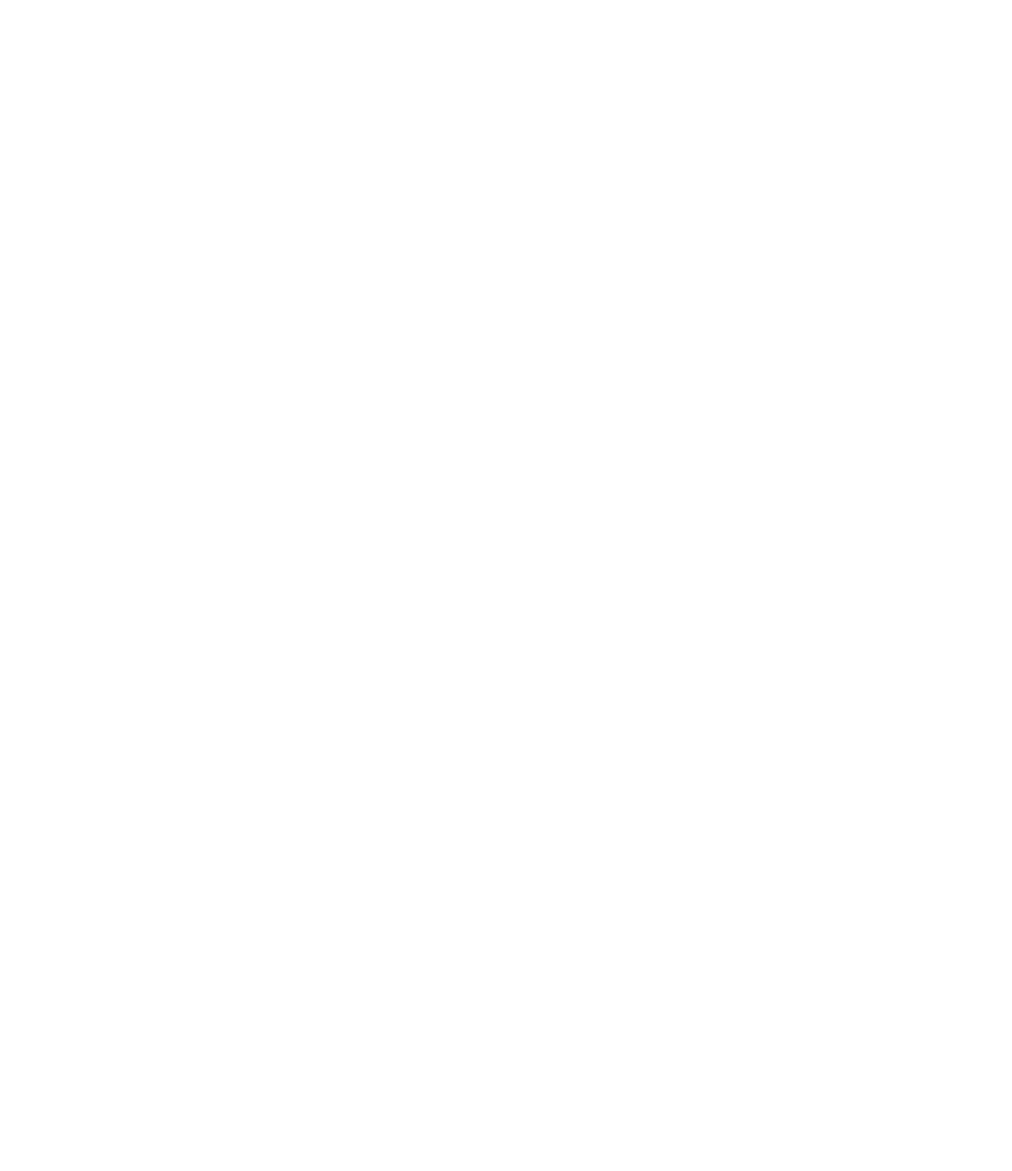
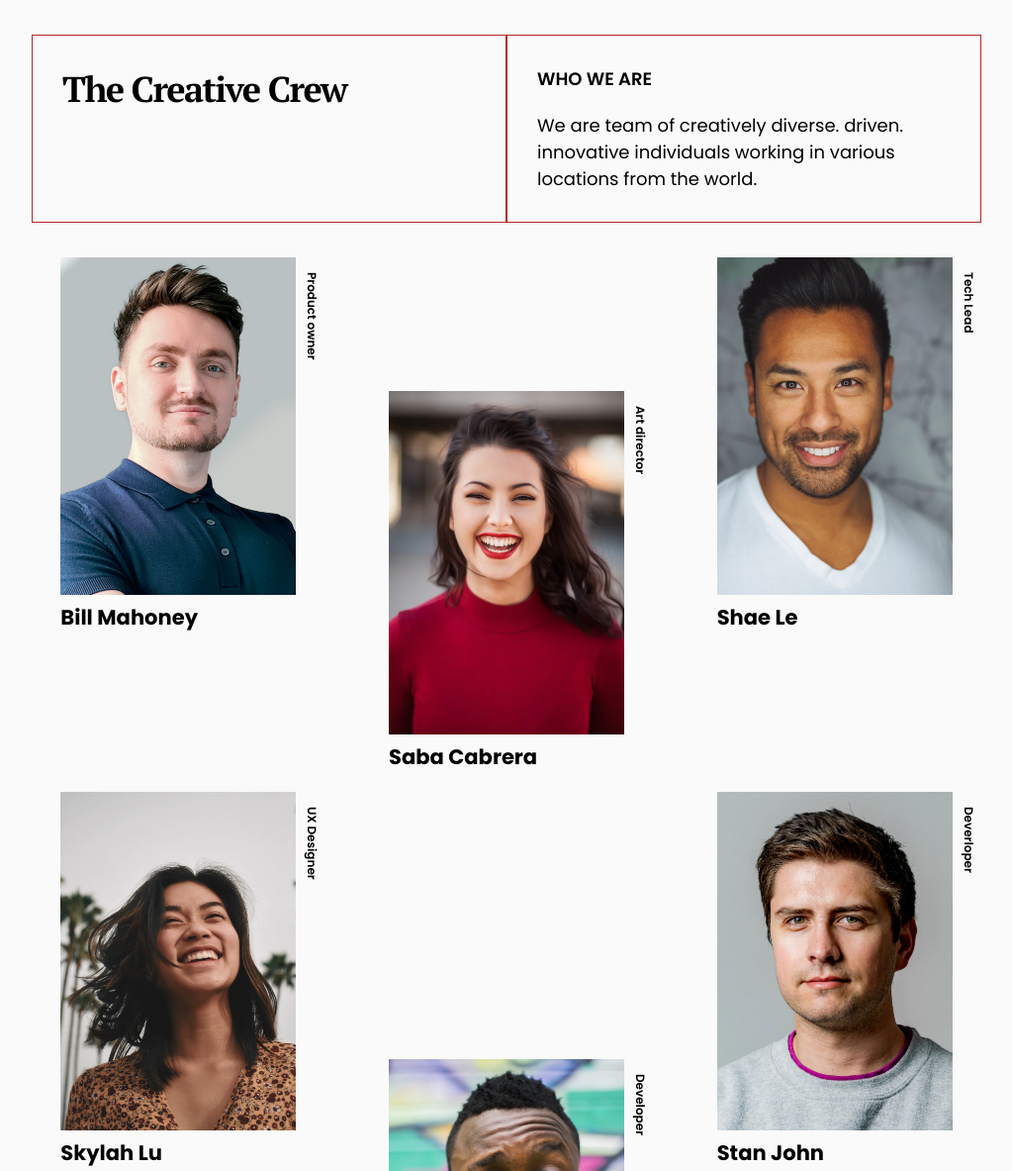
Before and after one commit to jihadahmed2004/my-team-page-master, a plain HTML site: page index.html in a window 1280 px wide. Shown: the top 1183 px of the page at 99% size, without its empty margins (128-1151 px from the left). Before the commit the page ends 800 px from the top, so only its background shows below. Drawn offline with Linux system fonts and the light colour scheme.

Commit message:
team page updated

```diff
--- /dev/null
+++ b/css/style.css
@@ -0,0 +1,128 @@
+*{
+    text-decoration: none;
+    margin: 0;
+    padding: 0;
+}
+body{
+    font-family: 'Poppins', sans-serif;
+    font-size: 18px;
+    background: #FAFAFA;
+}
+.container{
+    width: 960px;
+    margin: 0 auto;
+}
+/* header css stat */
+.header-container{
+    display: grid;
+    grid-template-columns: repeat(2, 1fr);
+    flex-direction: row;
+    margin-top: 35px;
+    margin-bottom: 35px;
+}
+.header-box{
+    padding: 30px;
+    border: 1px solid #b72525;
+}
+.header-box h1{
+    color: #000;
+    font-family: PT Serif;
+    font-size: 36px;
+    font-weight: 700;
+    letter-spacing: -1.62px;
+}
+.header-box h2{
+    color: #000;
+    font-family: Poppins;
+    font-size: 18px;
+    font-weight: 600;
+    text-transform: uppercase;
+    padding-bottom: 20px;
+}
+.header-box p{
+    color: #000;
+    font-size: 18px;
+    font-weight: 400;
+}
+.image-container{
+    display: grid;
+    grid-template-columns: repeat(3, 1fr);
+    grid-template-rows: repeat(8, 100px);
+    column-gap: 35px;
+    row-gap: 35px;
+}
+.image-container > div {
+    justify-self: center;
+    display: block;
+    position: relative;
+}
+/* .image-container .img-box{
+    display: flex;
+    flex-direction: column;
+
+} */
+.img-box1 {
+    grid-column: 1;
+    grid-row: 1 / 1;
+}
+.img-box2 {
+    grid-column: 2;
+    grid-row: 2/3;
+}
+.img-box3{
+    grid-column: 3;
+}
+.img-box4{
+    grid-column: 1;
+    grid-row: 5/6;
+}
+.img-box5{
+    grid-column: 2;
+    grid-row: 7/8;
+}
+.img-box6{
+    grid-column: 3;
+    grid-row: 5/6;
+}
+.image-container img{
+    width: 238px;
+    height: auto;
+}
+.image-container p {
+    color: #000;
+    font-size: 12px;
+    font-weight: 600;
+    padding-top: 15px;
+    writing-mode: vertical-rl;
+    margin: 0;
+    position: absolute;
+    top: 0;
+    right: -25px;
+    height: 30vh;
+}
+.footer-area {
+    margin: 20px 0px;
+    position: relative;
+    display: flex;
+    justify-content: center;
+    background: #f0f0f0;
+    padding: 30px 0px;
+}
+.footer-area p{
+    color: #A9A9A9;
+    text-align: center;
+    font-family: Montserrat;
+    font-size: 14px;
+    font-style: normal;
+    font-weight: 500;
+    line-height: normal;
+}
+.footer-area p span{
+    color: #A9A9A9;
+    font-family: Montserrat;
+    font-size: 14px;
+    font-style: normal;
+    font-weight: 700;
+    line-height: normal;
+    text-decoration-line: underline;
+}
--- a/index.html
+++ b/index.html
@@ -4,8 +4,69 @@
     <meta charset="UTF-8">
     <meta name="viewport" content="width=device-width, initial-scale=1.0">
     <title>My First Team Page</title>
+    <link rel="stylesheet" href="devchallenges.png">
+    <link rel="shortcut icon" type="image/x-icon" href="https://devchallenges.io/"/>
+    <link rel="preconnect" href="https://fonts.googleapis.com">
+    <link rel="preconnect" href="https://fonts.gstatic.com" crossorigin>
+    <link href="https://fonts.googleapis.com/css2?family=PT+Serif:wght@400;700&family=Poppins:wght@400;600;700&display=swap" rel="stylesheet">
+    <link rel="stylesheet" href="css/style.css">
 </head>
 <body>
-
+    <!-- this is header -->
+    <header>
+        <div class="container header-container">
+            <div class="header-box">
+                <h1>The Creative Crew</h1>
+            </div>
+            <div class="header-box">
+                <h2>Who we are</h2>
+                <p>We are team of creatively diverse. driven. innovative individuals working in various locations from the world.</p>
+            </div>
+        </div>
+    </header>
+    <main>
+        <article>
+            <section>
+                <div class="container image-container">
+                    <div class="img-box1">
+                        <img src="images/photo1.png" alt="">
+                        <h3>Bill Mahoney</h3>
+                        <p>Product owner</p>
+                    </div>
+                    <div class="img-box2">
+                        <img src="images/photo2.png" alt="">
+                        <h3>Saba Cabrera</h3>
+                        <p>Art director</p>
+                    </div>
+                    <div class="img-box3">
+                        <img src="images/photo3.png" alt="">
+                        <h3>Shae Le</h3>
+                        <p>Tech Lead</p>
+                    </div>
+                    <div class="img-box4">
+                        <img src="images/photo4.png" alt="">
+                        <h3>Skylah Lu</h3>
+                        <p>UX Designer</p>
+                    </div>
+                    <div class="img-box5">
+                        <img src="images/photo5.png" alt="">
+                        <h3>Griff Richards</h3>
+                        <p>Developer</p>
+                    </div>
+                    <div class="img-box6">
+                        <img src="images/photo6.png" alt="">
+                        <h3>Stan John</h3>
+                        <p>Deverloper</p>
+                    </div>
+                </div>
+            </section>
+        </article>
+    </main>
+    <!-- footer start -->
+    <footer class="footer-area">
+        <section>
+            <p>created by <span>Jihad Ahmed</span> - devChallenges.io</p>
+        </section>
+    </footer>
 </body>
 </html>
```
Also changed, not shown: images/photo1.png (added), images/photo2.png (added), images/photo3.png (added), images/photo4.png (added), images/photo5.png (added), images/photo6.png (added).
